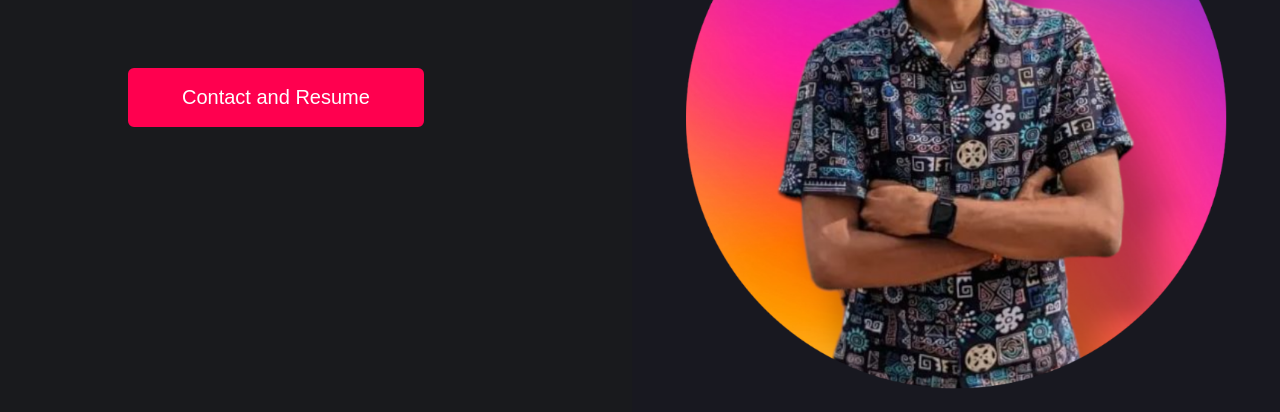
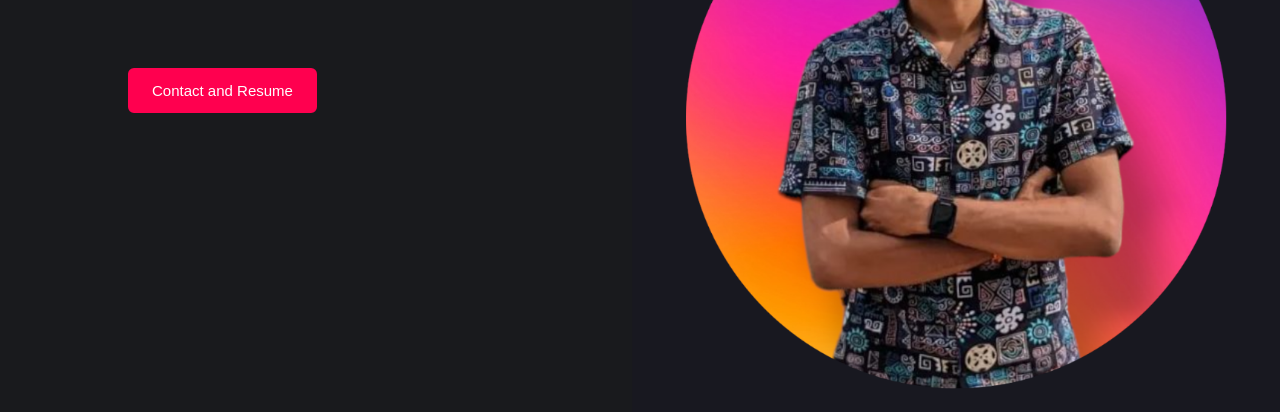
Before and after one commit to prabhu543/Project-Portfolio, a plain HTML site: page index.html in a window 1280 px wide. Shown: the part 388-800 px from the top of the page. Drawn offline with nearby package versions, Linux system fonts and the light colour scheme.

Commit message:
Update style.css

```diff
--- a/style.css
+++ b/style.css
@@ -88,11 +88,11 @@ nav ul li a:hover::after{
 .btn-tocontact{
     display: block;
     margin-top: 70px;
-    font-size: 20px;
+    font-size: 15px;
     background: #ff004f;
     width: fit-content;
     border: 4.5px solid #ff004f;
-    padding: 14px 50px;
+    padding: 10px 20px;
     border-radius: 6px;
     text-decoration: none;
     color: #fff;
```
